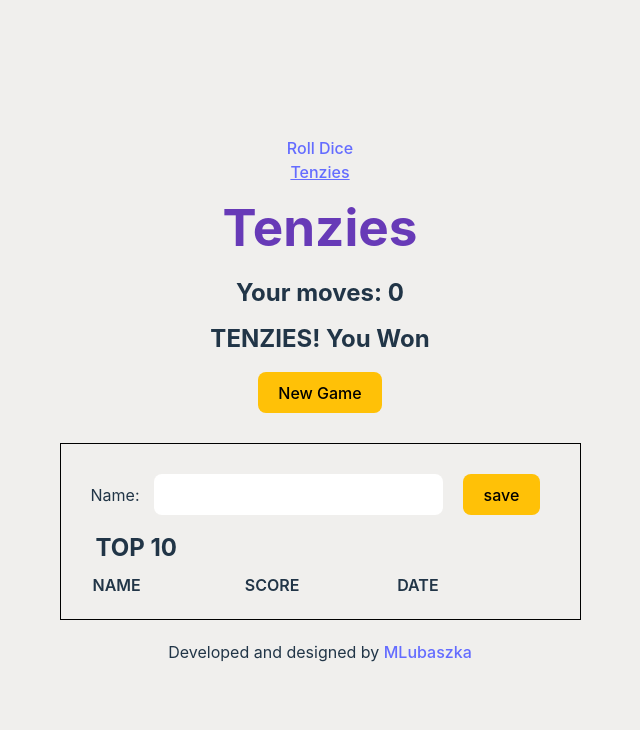
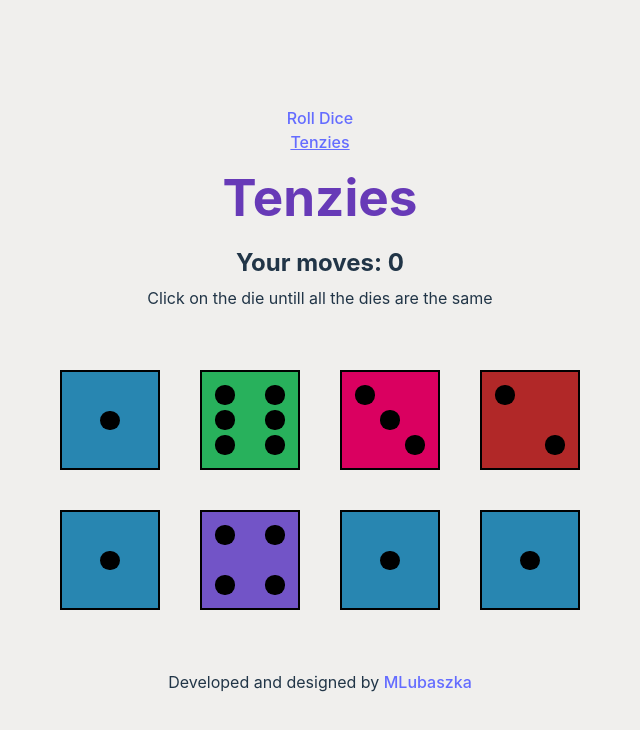
Before and after one commit to AhuraMagda/Pretty-Dice, a React (Vite) app: page /tenzies in a window 1280 px wide. Shown: the top 730 px of the page, without its empty margins (320-960 px from the left). Built offline with nearby package versions, Linux system fonts and the light colour scheme; no server answers; the database is empty.

Commit message:
tenzies update

```diff
--- a/src/components/tenzies/Tenzies.tsx
+++ b/src/components/tenzies/Tenzies.tsx
@@ -4,7 +4,7 @@ import TenziesWin from "./TenziesWin";
 import TenziesPlay from "./TenziesPlay";
 
 export default function Tenzies() {
-  const [tenzies, setTenzies] = React.useState<boolean>(true);
+  const [tenzies, setTenzies] = React.useState<boolean>(false);
 
   function updateTenzies(value: boolean) {
     setTenzies(value);
```
